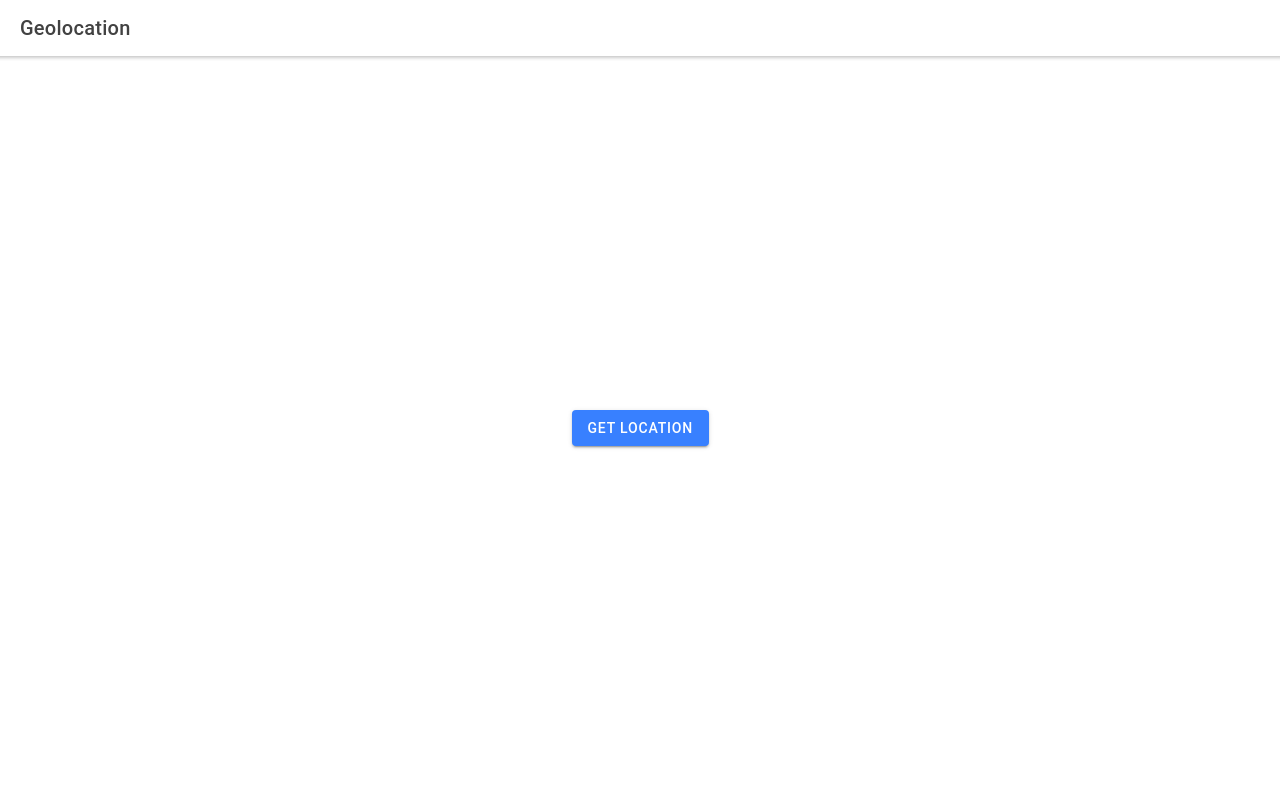
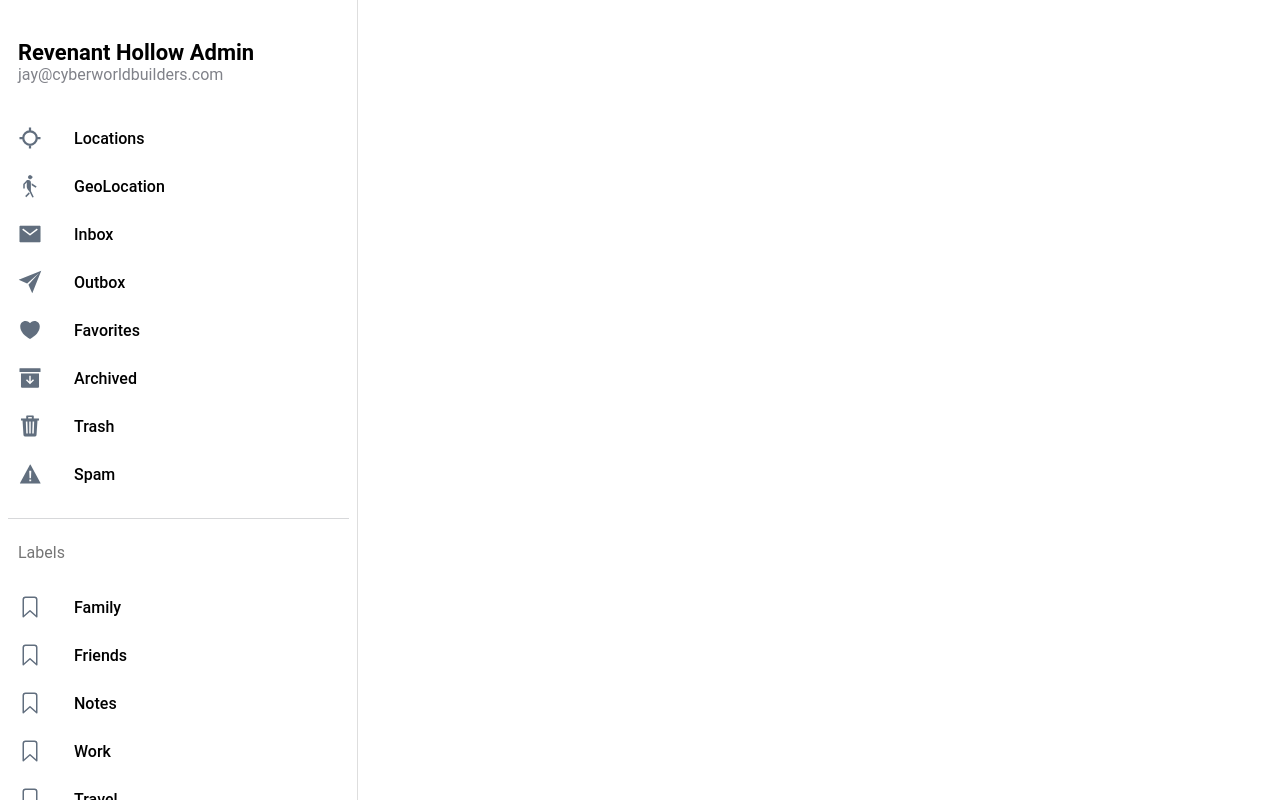
Before and after one commit to Cyberworld-builders/revenant-hollow-admin-app, a React (Create React App) app: page /home in a window 1280 px wide. Built offline with nearby package versions, Linux system fonts and the light colour scheme.

Commit message:
adding side menu support with pages

```diff
--- a/package.json
+++ b/package.json
@@ -5,7 +5,7 @@
   "dependencies": {
     "@capacitor/android": "3.1.1",
     "@capacitor/app": "1.0.2",
-    "@capacitor/core": "3.1.1",
+    "@capacitor/core": "3.1.2",
     "@capacitor/haptics": "1.0.2",
     "@capacitor/keyboard": "1.0.2",
     "@capacitor/status-bar": "1.0.2",
@@ -69,7 +69,7 @@
     ]
   },
   "devDependencies": {
-    "@capacitor/cli": "3.1.1"
+    "@capacitor/cli": "3.1.2"
   },
   "description": "An Ionic project"
 }
--- a/src/App.tsx
+++ b/src/App.tsx
@@ -1,7 +1,10 @@
+import { IonApp, IonRouterOutlet, IonSplitPane } from '@ionic/react';
+import { IonReactRouter } from '@ionic/react-router';
 import { Redirect, Route } from 'react-router-dom';
-import { IonApp, IonRouterOutlet } from '@ionic/react';
-import { IonReactRouter } from '@ionic/react-router';
-import Home from './pages/Home';
+import Menu from './components/Menu';
+import Page from './pages/Page';
+import PageLocations from './pages/Locations';
+import GeoLocation from './pages/GeoLocation';
 
 /* Core CSS required for Ionic components to work properly */
 import '@ionic/react/css/core.css';
@@ -22,19 +25,36 @@ import '@ionic/react/css/display.css';
 /* Theme variables */
 import './theme/variables.css';
 
-const App: React.FC = () => (
+const App: React.FC = () => {
+  return (
     <IonApp>
       <IonReactRouter>
-      <IonRouterOutlet>
-        <Route exact path="/home">
-          <Home />
+        <IonSplitPane contentId="main">
+          <Menu />
+          <IonRouterOutlet id="main">
+            <Route path="/" exact={true}>
+              <Redirect to="/Locations" />
             </Route>
-        <Route exact path="/">
-          <Redirect to="/home" />
+
+            <Route path="/Locations">
+              <PageLocations />
             </Route>
+
+            <Route path="/GeoLocation">
+              <GeoLocation />
+            </Route>
+
+
+
+            <Route path="/page/:name" exact={true}>
+              <Page />
+            </Route>
+
           </IonRouterOutlet>
+        </IonSplitPane>
       </IonReactRouter>
     </IonApp>
   );
+};
 
 export default App;
--- a/src/components/ExploreContainer.tsx
+++ b/src/components/ExploreContainer.tsx
@@ -1,12 +1,14 @@
 import './ExploreContainer.css';
 
-interface ContainerProps { }
+interface ContainerProps {
+  name: string;
+}
 
-const ExploreContainer: React.FC<ContainerProps> = () => {
+const ExploreContainer: React.FC<ContainerProps> = ({ name }) => {
   return (
     <div className="container">
-      <strong>Ready to create an app?</strong>
-      <p>Start with Ionic <a target="_blank" rel="noopener noreferrer" href="https://ionicframework.com/docs/components">UI Components</a></p>
+      <strong>{name}</strong>
+      <p>Explore <a target="_blank" rel="noopener noreferrer" href="https://ionicframework.com/docs/components">UI Components</a></p>
     </div>
   );
 };
--- /dev/null
+++ b/src/components/Menu.css
@@ -0,0 +1,113 @@
+ion-menu ion-content {
+  --background: var(--ion-item-background, var(--ion-background-color, #fff));
+}
+
+ion-menu.md ion-content {
+  --padding-start: 8px;
+  --padding-end: 8px;
+  --padding-top: 20px;
+  --padding-bottom: 20px;
+}
+
+ion-menu.md ion-list {
+  padding: 20px 0;
+}
+
+ion-menu.md ion-note {
+  margin-bottom: 30px;
+}
+
+ion-menu.md ion-list-header, ion-menu.md ion-note {
+  padding-left: 10px;
+}
+
+ion-menu.md ion-list#inbox-list {
+  border-bottom: 1px solid var(--ion-color-step-150, #d7d8da);
+}
+
+ion-menu.md ion-list#inbox-list ion-list-header {
+  font-size: 22px;
+  font-weight: 600;
+  min-height: 20px;
+}
+
+ion-menu.md ion-list#labels-list ion-list-header {
+  font-size: 16px;
+  margin-bottom: 18px;
+  color: #757575;
+  min-height: 26px;
+}
+
+ion-menu.md ion-item {
+  --padding-start: 10px;
+  --padding-end: 10px;
+  border-radius: 4px;
+}
+
+ion-menu.md ion-item.selected {
+  --background: rgba(var(--ion-color-primary-rgb), 0.14);
+}
+
+ion-menu.md ion-item.selected ion-icon {
+  color: var(--ion-color-primary);
+}
+
+ion-menu.md ion-item ion-icon {
+  color: #616e7e;
+}
+
+ion-menu.md ion-item ion-label {
+  font-weight: 500;
+}
+
+ion-menu.ios ion-content {
+  --padding-bottom: 20px;
+}
+
+ion-menu.ios ion-list {
+  padding: 20px 0 0 0;
+}
+
+ion-menu.ios ion-note {
+  line-height: 24px;
+  margin-bottom: 20px;
+}
+
+ion-menu.ios ion-item {
+  --padding-start: 16px;
+  --padding-end: 16px;
+  --min-height: 50px;
+}
+
+ion-menu.ios ion-item ion-icon {
+  font-size: 24px;
+  color: #73849a;
+}
+
+ion-menu.ios ion-item .selected ion-icon {
+  color: var(--ion-color-primary);
+}
+
+ion-menu.ios ion-list#labels-list ion-list-header {
+  margin-bottom: 8px;
+}
+
+ion-menu.ios ion-list-header,
+ion-menu.ios ion-note {
+  padding-left: 16px;
+  padding-right: 16px;
+}
+
+ion-menu.ios ion-note {
+  margin-bottom: 8px;
+}
+
+ion-note {
+  display: inline-block;
+  font-size: 16px;
+  color: var(--ion-color-medium-shade);
+}
+
+ion-item.selected {
+  --color: var(--ion-color-primary);
+}
--- /dev/null
+++ b/src/components/Menu.tsx
@@ -0,0 +1,131 @@
+import {
+  IonContent,
+  IonIcon,
+  IonItem,
+  IonLabel,
+  IonList,
+  IonListHeader,
+  IonMenu,
+  IonMenuToggle,
+  IonNote,
+} from '@ionic/react';
+
+import { useLocation } from 'react-router-dom';
+import {
+  archiveOutline,
+  archiveSharp,
+  bookmarkOutline,
+  heartOutline,
+  heartSharp, locateOutline, locateSharp,
+  mailOutline,
+  mailSharp,
+  paperPlaneOutline,
+  paperPlaneSharp,
+  pinOutline, pinSharp,
+  skullOutline, skullSharp,
+  walkOutline, walkSharp,
+  trashOutline,
+  trashSharp,
+  warningOutline,
+  warningSharp
+} from 'ionicons/icons';
+import './Menu.css';
+
+interface AppPage {
+  url: string;
+  iosIcon: string;
+  mdIcon: string;
+  title: string;
+}
+
+const appPages: AppPage[] = [
+  {
+    title: 'Locations',
+    url: '/Locations',
+    iosIcon: locateOutline,
+    mdIcon: locateSharp
+  },
+  {
+    title: 'GeoLocation',
+    url: '/GeoLocation',
+    iosIcon: walkOutline,
+    mdIcon: walkSharp
+  },
+  {
+    title: 'Inbox',
+    url: '/page/Inbox',
+    iosIcon: mailOutline,
+    mdIcon: mailSharp
+  },
+  {
+    title: 'Outbox',
+    url: '/page/Outbox',
+    iosIcon: paperPlaneOutline,
+    mdIcon: paperPlaneSharp
+  },
+  {
+    title: 'Favorites',
+    url: '/page/Favorites',
+    iosIcon: heartOutline,
+    mdIcon: heartSharp
+  },
+  {
+    title: 'Archived',
+    url: '/page/Archived',
+    iosIcon: archiveOutline,
+    mdIcon: archiveSharp
+  },
+  {
+    title: 'Trash',
+    url: '/page/Trash',
+    iosIcon: trashOutline,
+    mdIcon: trashSharp
+  },
+  {
+    title: 'Spam',
+    url: '/page/Spam',
+    iosIcon: warningOutline,
+    mdIcon: warningSharp
+  }
+];
+
+const labels = ['Family', 'Friends', 'Notes', 'Work', 'Travel', 'Reminders'];
+
+const Menu: React.FC = () => {
+  const location = useLocation();
+
+  return (
+    <IonMenu contentId="main" type="overlay">
+      <IonContent>
+        <IonList id="inbox-list">
+          <IonListHeader>
+            Revenant Hollow Admin
+          </IonListHeader>
+          <IonNote>jay@cyberworldbuilders.com</IonNote>
+          {appPages.map((appPage, index) => {
+            return (
+              <IonMenuToggle key={index} autoHide={false}>
+                <IonItem className={location.pathname === appPage.url ? 'selected' : ''} routerLink={appPage.url} routerDirection="none" lines="none" detail={false}>
+                  <IonIcon slot="start" ios={appPage.iosIcon} md={appPage.mdIcon} />
+                  <IonLabel>{appPage.title}</IonLabel>
+                </IonItem>
+              </IonMenuToggle>
+            );
+          })}
+        </IonList>
+
+        <IonList id="labels-list">
+          <IonListHeader>Labels</IonListHeader>
+          {labels.map((label, index) => (
+            <IonItem lines="none" key={index}>
+              <IonIcon slot="start" icon={bookmarkOutline} />
+              <IonLabel>{label}</IonLabel>
+            </IonItem>
+          ))}
+        </IonList>
+      </IonContent>
+    </IonMenu>
+  );
+};
+
+export default Menu;
--- /dev/null
+++ b/src/pages/GeoLocation.tsx
@@ -0,0 +1,47 @@
+import {
+  IonButtons, IonContent, IonHeader, IonMenuButton, IonPage, IonTitle, IonToolbar,
+  IonGrid, IonCol,IonRow
+} from '@ionic/react';
+import { useParams } from 'react-router';
+import ExploreContainer from '../components/ExploreContainer';
+import './Page.css';
+
+import GeolocationButton from "../components/GeolocationButton";
+
+const GeoLocation: React.FC = () => {
+
+  const { name } = useParams<{ name: string; }>();
+
+  return (
+    <IonPage>
+      <IonHeader>
+        <IonToolbar>
+          <IonButtons slot="start">
+            <IonMenuButton />
+          </IonButtons>
+          <IonTitle>GeoLocation</IonTitle>
+        </IonToolbar>
+      </IonHeader>
+
+      <IonContent fullscreen>
+        <IonHeader collapse="condense">
+          <IonToolbar>
+            <IonTitle size="large">GeoLocation</IonTitle>
+          </IonToolbar>
+        </IonHeader>
+
+        <div className="container">
+            <GeolocationButton />
+        </div>
+
+      </IonContent>
+    </IonPage>
+  );
+};
+
+export default GeoLocation;
+
+
+// import React from "react";
+// import ExploreContainer from "../components/ExploreContainer";
+// import "./Home.css";
--- a/src/pages/Home.tsx
+++ /dev/null
@@ -1,39 +0,0 @@
-import {
-    IonContent,
-    IonHeader,
-    IonPage,
-    IonTitle,
-    IonToolbar,
-    IonGrid,
-    IonCol,
-    IonRow,
-} from "@ionic/react";
-import React from "react";
-import ExploreContainer from "../components/ExploreContainer";
-import "./Home.css";
-import GeolocationButton from "../components/GeolocationButton";
-
-const Home: React.FC = () => {
-    return (
-        <IonPage>
-            <IonHeader>
-                <IonToolbar>
-                    <IonTitle>Geolocation</IonTitle>
-                </IonToolbar>
-            </IonHeader>
-            <IonContent>
-                <IonHeader collapse="condense">
-                    <IonToolbar>
-                        <IonTitle size="large">Geolocation</IonTitle>
-                    </IonToolbar>
-                </IonHeader>
-
-                <div className="container">
-                    <GeolocationButton />
-                </div>
-            </IonContent>
-        </IonPage>
-    );
-};
-
-export default Home;
--- /dev/null
+++ b/src/pages/Locations.tsx
@@ -0,0 +1,33 @@
+import { IonButtons, IonContent, IonHeader, IonMenuButton, IonPage, IonTitle, IonToolbar } from '@ionic/react';
+import { useParams } from 'react-router';
+import ExploreContainer from '../components/ExploreContainer';
+import './Page.css';
+
+const PageLocations: React.FC = () => {
+
+  const { name } = useParams<{ name: string; }>();
+
+  return (
+    <IonPage>
+      <IonHeader>
+        <IonToolbar>
+          <IonButtons slot="start">
+            <IonMenuButton />
+          </IonButtons>
+          <IonTitle>Locations</IonTitle>
+        </IonToolbar>
+      </IonHeader>
+
+      <IonContent fullscreen>
+        <IonHeader collapse="condense">
+          <IonToolbar>
+            <IonTitle size="large">{name}</IonTitle>
+          </IonToolbar>
+        </IonHeader>
+
+      </IonContent>
+    </IonPage>
+  );
+};
+
+export default PageLocations;
--- /dev/null
+++ b/src/pages/Page.tsx
@@ -0,0 +1,33 @@
+import { IonButtons, IonContent, IonHeader, IonMenuButton, IonPage, IonTitle, IonToolbar } from '@ionic/react';
+import { useParams } from 'react-router';
+import ExploreContainer from '../components/ExploreContainer';
+import './Page.css';
+
+const Page: React.FC = () => {
+
+  const { name } = useParams<{ name: string; }>();
+
+  return (
+    <IonPage>
+      <IonHeader>
+        <IonToolbar>
+          <IonButtons slot="start">
+            <IonMenuButton />
+          </IonButtons>
+          <IonTitle>{name}</IonTitle>
+        </IonToolbar>
+      </IonHeader>
+
+      <IonContent fullscreen>
+        <IonHeader collapse="condense">
+          <IonToolbar>
+            <IonTitle size="large">{name}</IonTitle>
+          </IonToolbar>
+        </IonHeader>
+        <ExploreContainer name={name} />
+      </IonContent>
+    </IonPage>
+  );
+};
+
+export default Page;
```
Also changed, not shown: src/pages/Page.css (line endings or trailing spaces), 1 other file (tests, documents, lock files or other folders). Lines whose indentation alone changed are shown as unchanged.
